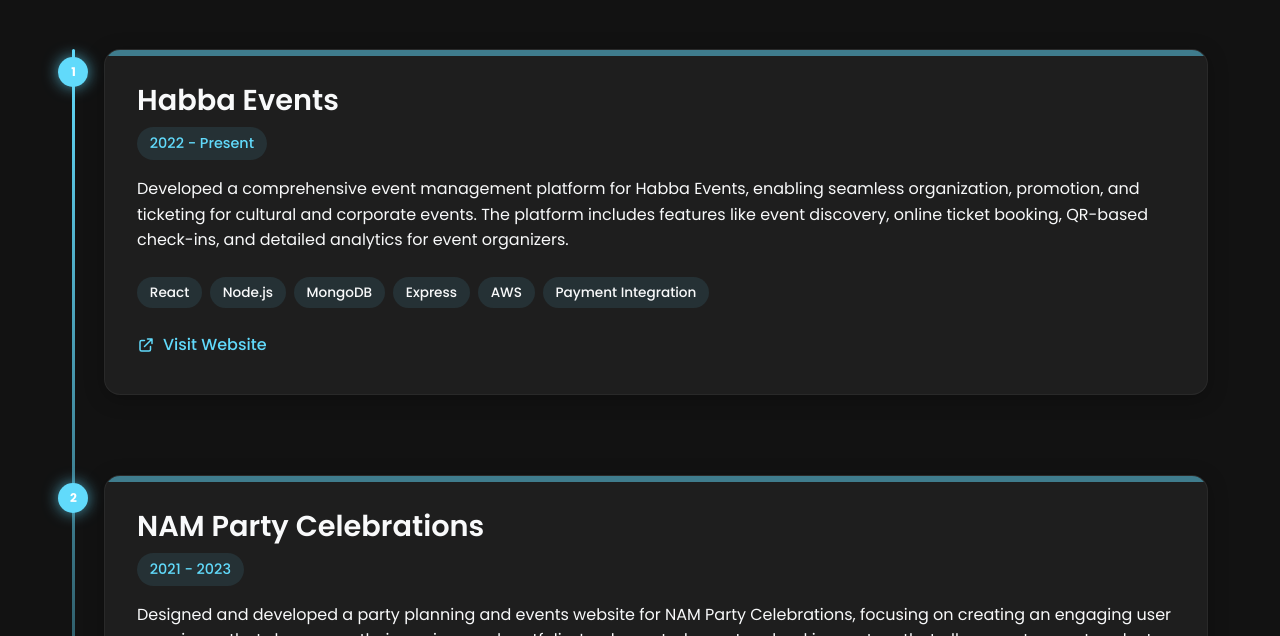
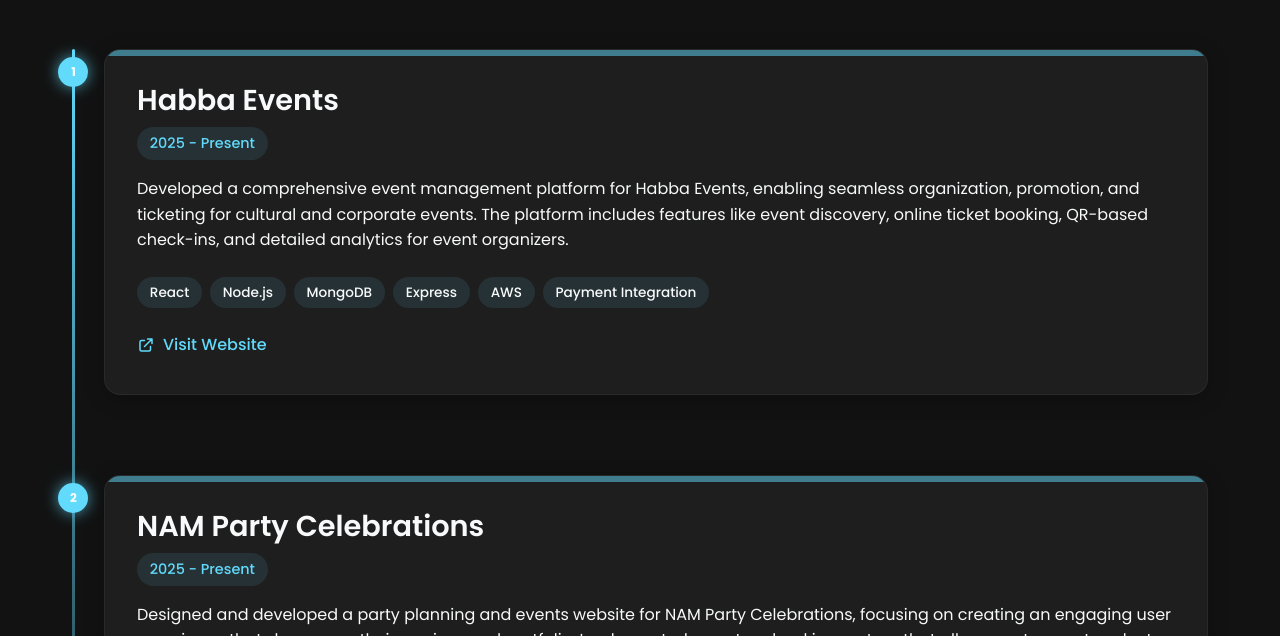
Before and after one commit to kartikgopal01/KartikGopal, a React (Create React App) app: page / in a window 1280 px wide. Shown: the part 2461-3097 px from the top of the page. Built offline with nearby package versions, Linux system fonts and the light colour scheme.

Commit message:
Update WorkSection dates for Habba Events and NAM Party Celebrations to reflect current engagements.

```diff
--- a/src/components/WorkSection.js
+++ b/src/components/WorkSection.js
@@ -287,7 +287,7 @@
               whileHover="hover"
             >
               <WorkTitle>Habba Events</WorkTitle>
-              <WorkDate>2022 - Present</WorkDate>
+              <WorkDate>2025 - Present</WorkDate>
               <WorkDescription>
                 Developed a comprehensive event management platform for Habba Events, enabling
                 seamless organization, promotion, and ticketing for cultural and corporate events.
@@ -339,7 +339,7 @@
               whileHover="hover"
             >
               <WorkTitle>NAM Party Celebrations</WorkTitle>
-              <WorkDate>2021 - 2023</WorkDate>
+              <WorkDate>2025 - Present</WorkDate>
               <WorkDescription>
                 Designed and developed a party planning and events website for NAM Party Celebrations,
                 focusing on creating an engaging user experience that showcases their services and
```
